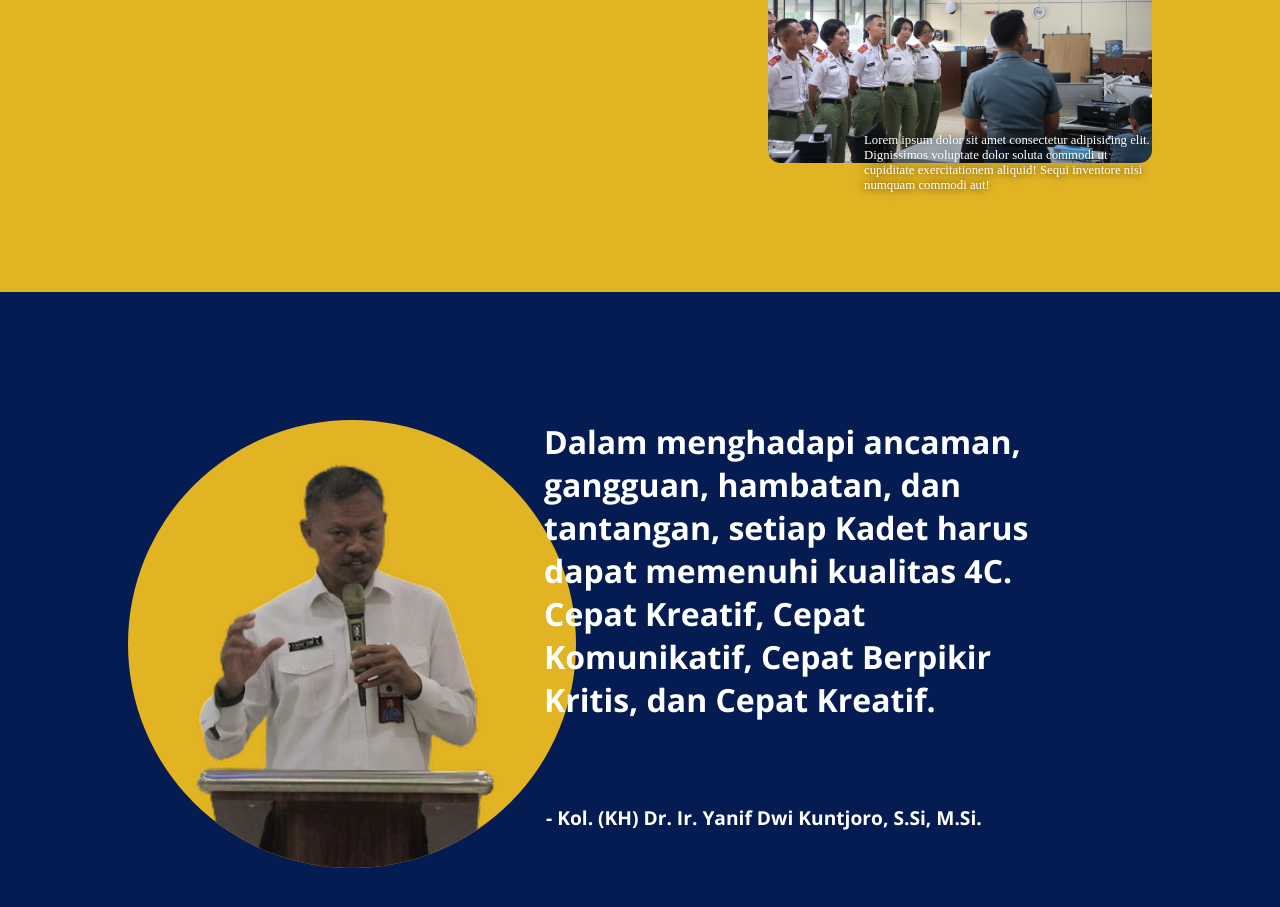
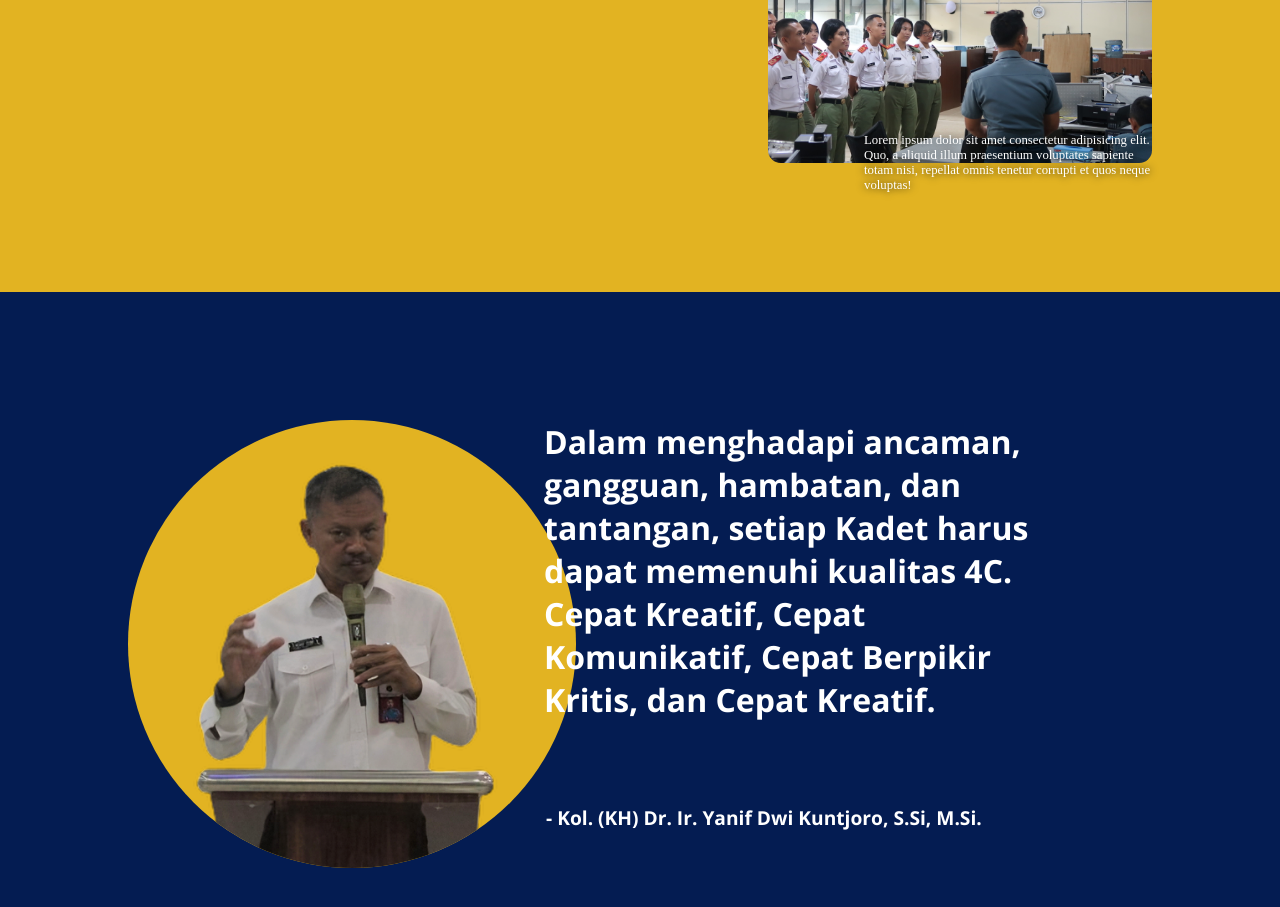
Before and after one commit to RivilyoSitanggang/MilitaryMathematics, a plain HTML site: page index.html in a window 1280 px wide. Shown: the part 2300-3207 px from the top of the page. Drawn offline with nearby package versions, Linux system fonts and the light colour scheme.

Commit message:
Update index.html

```diff
--- a/index.html
+++ b/index.html
@@ -53,9 +53,11 @@
         </div>
 
         <div class="cards">
+            <figure class="card">
                 <figcaption class="card_title">
-                    Lorem ipsum dolor sit amet consectetur adipisicing elit. Dignissimos voluptate dolor soluta commodi ut cupiditate exercitationem aliquid! Sequi inventore nisi numquam commodi aut!
+                    Lorem ipsum dolor sit amet consectetur adipisicing elit. Quo, a aliquid illum praesentium voluptates sapiente totam nisi, repellat omnis tenetur corrupti et quos neque voluptas!
                 </figcaption>
+            </figure>
         </div>
 
 
```
